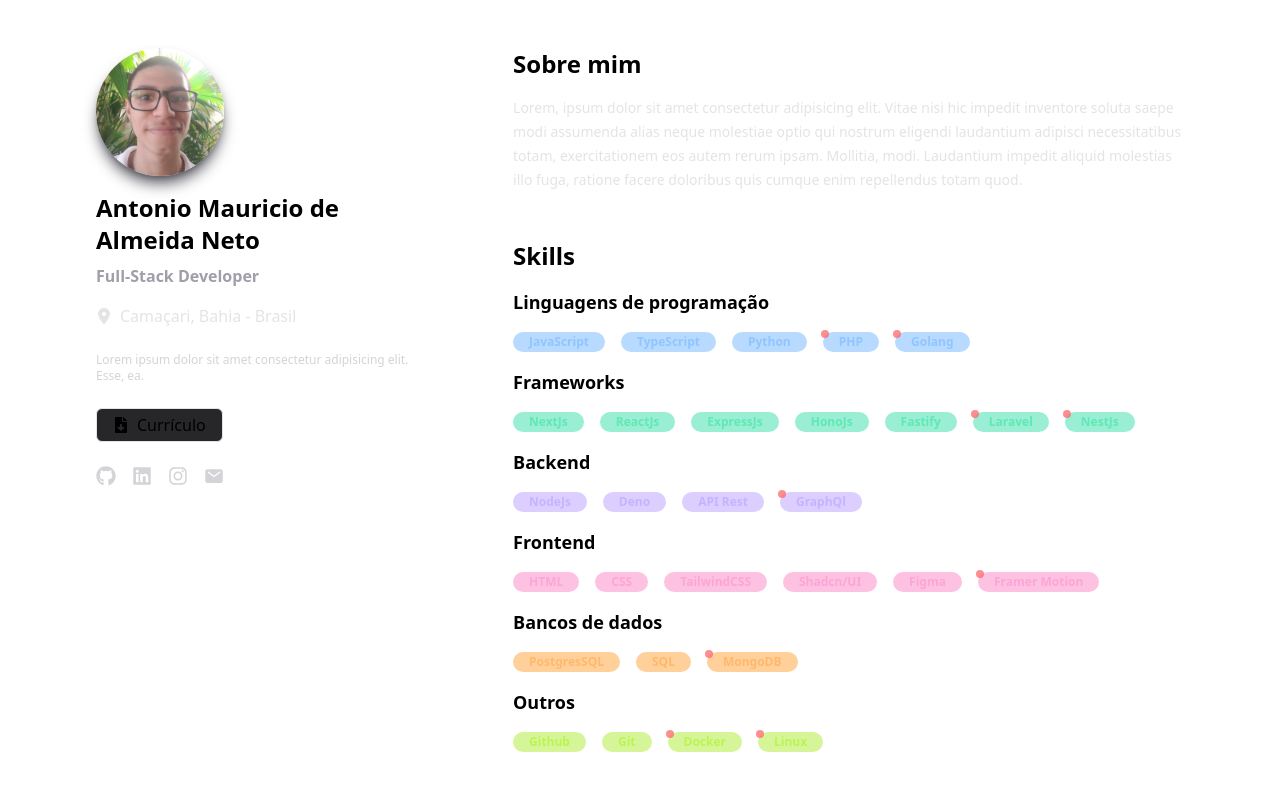
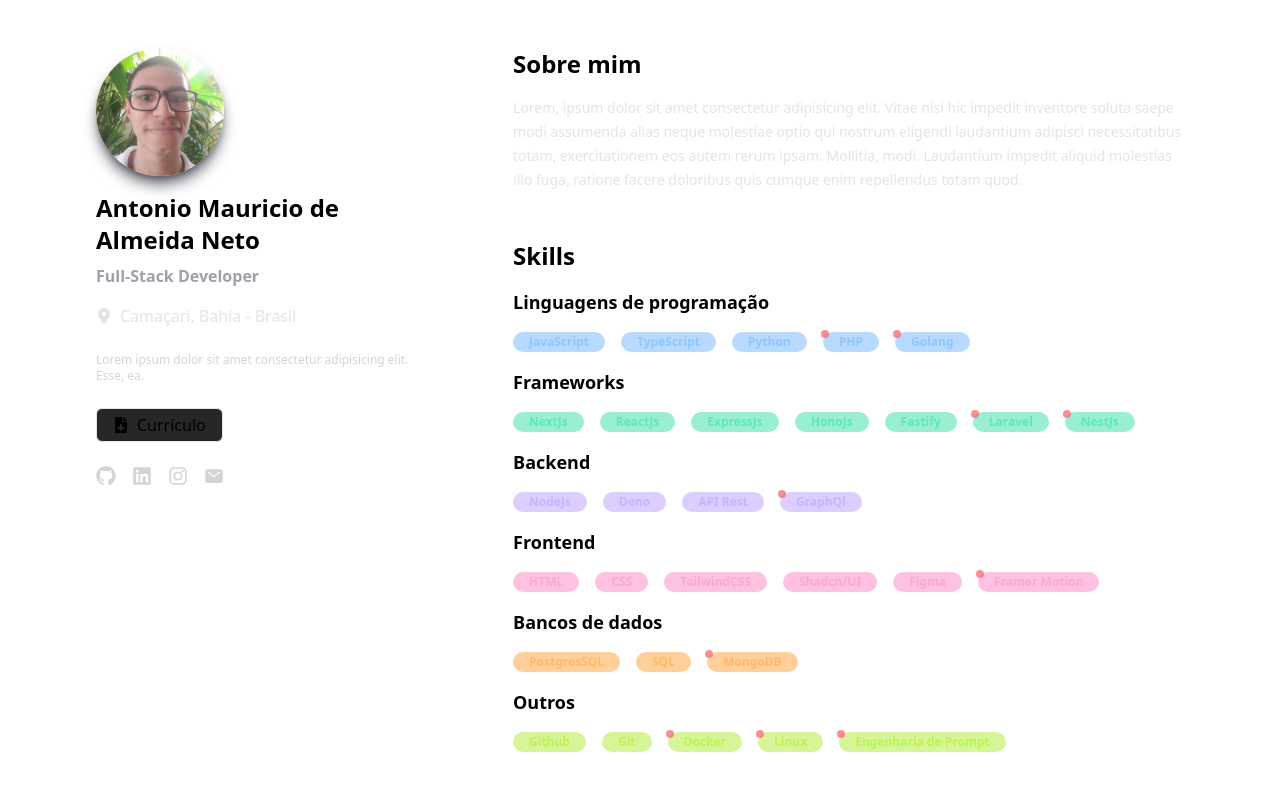
Before and after one commit to Dedo-Finger2/Portfolio, a React (Vite) app: page / in a window 1280 px wide. Shown: the top 790 px of the page. Built offline with nearby package versions, Linux system fonts and the light colour scheme.

Commit message:
Adds Chatgpt as an Other Skill

```diff
--- a/src/components/Skills/Section.tsx
+++ b/src/components/Skills/Section.tsx
@@ -34,6 +34,7 @@ import githubLogo from "./../../assets/images/tech/github-logo.png";
 import gitLogo from "./../../assets/images/tech/git-logo.png";
 import dockerLogo from "./../../assets/images/tech/docker-logo.png";
 import linuxLogo from "./../../assets/images/tech/linux-logo.png";
+import chatgptLogo from "./../../assets/images/tech/chatgpt-logo.png";
 
 export default function Skills() {
   return (
@@ -159,6 +160,9 @@ export default function Skills() {
           <SkillItem color="lime" delay={0.8} alert logo={linuxLogo}>
             Linux
           </SkillItem>
+          <SkillItem color="lime" delay={1} alert logo={chatgptLogo}>
+            Engenharia de Prompt
+          </SkillItem>
         </SkillGroupItems>
       </SkillGroupSection>
     </RightSection>
```
Also changed, not shown: src/assets/images/tech/chatgpt-logo.png (added).
